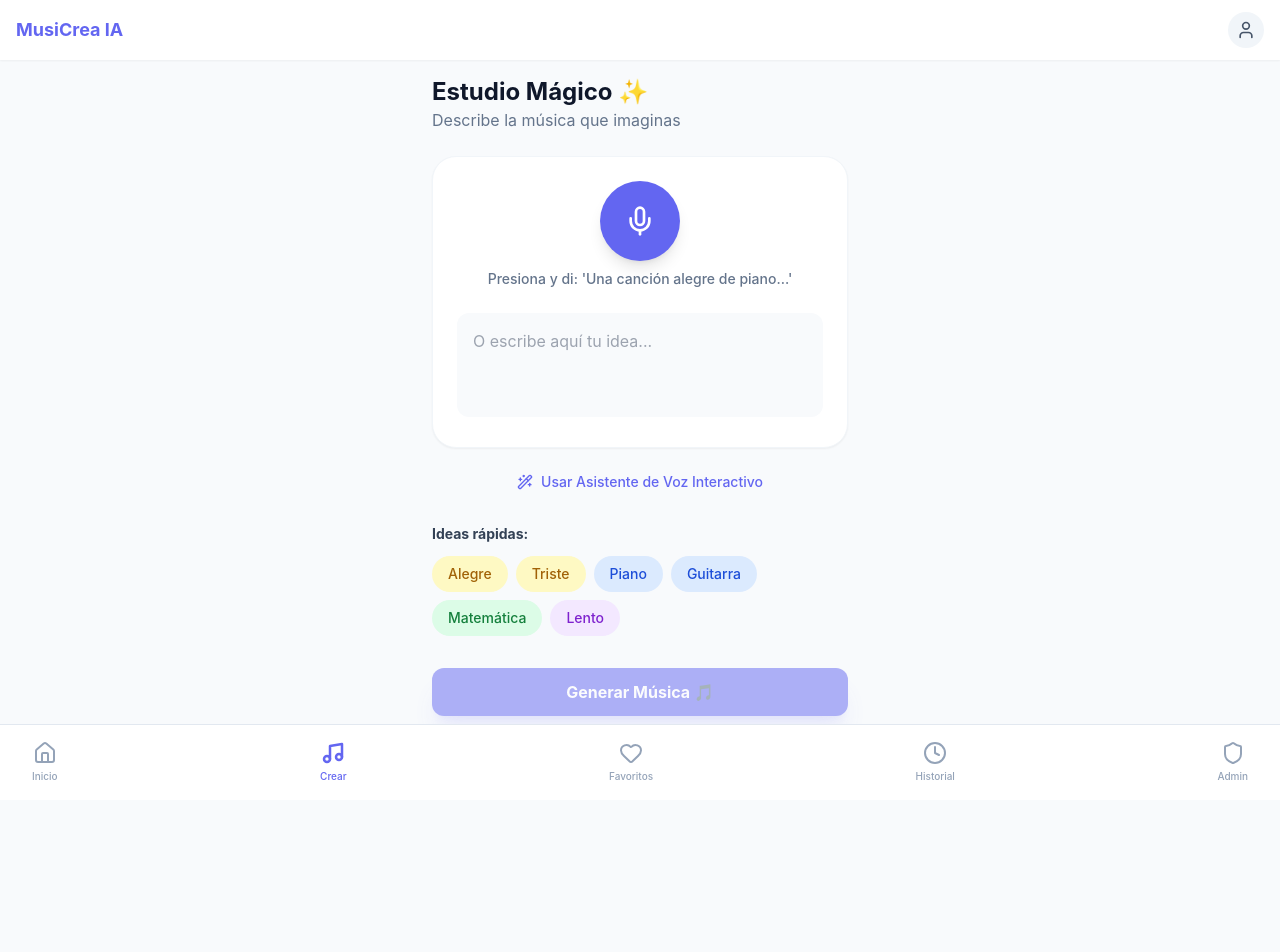
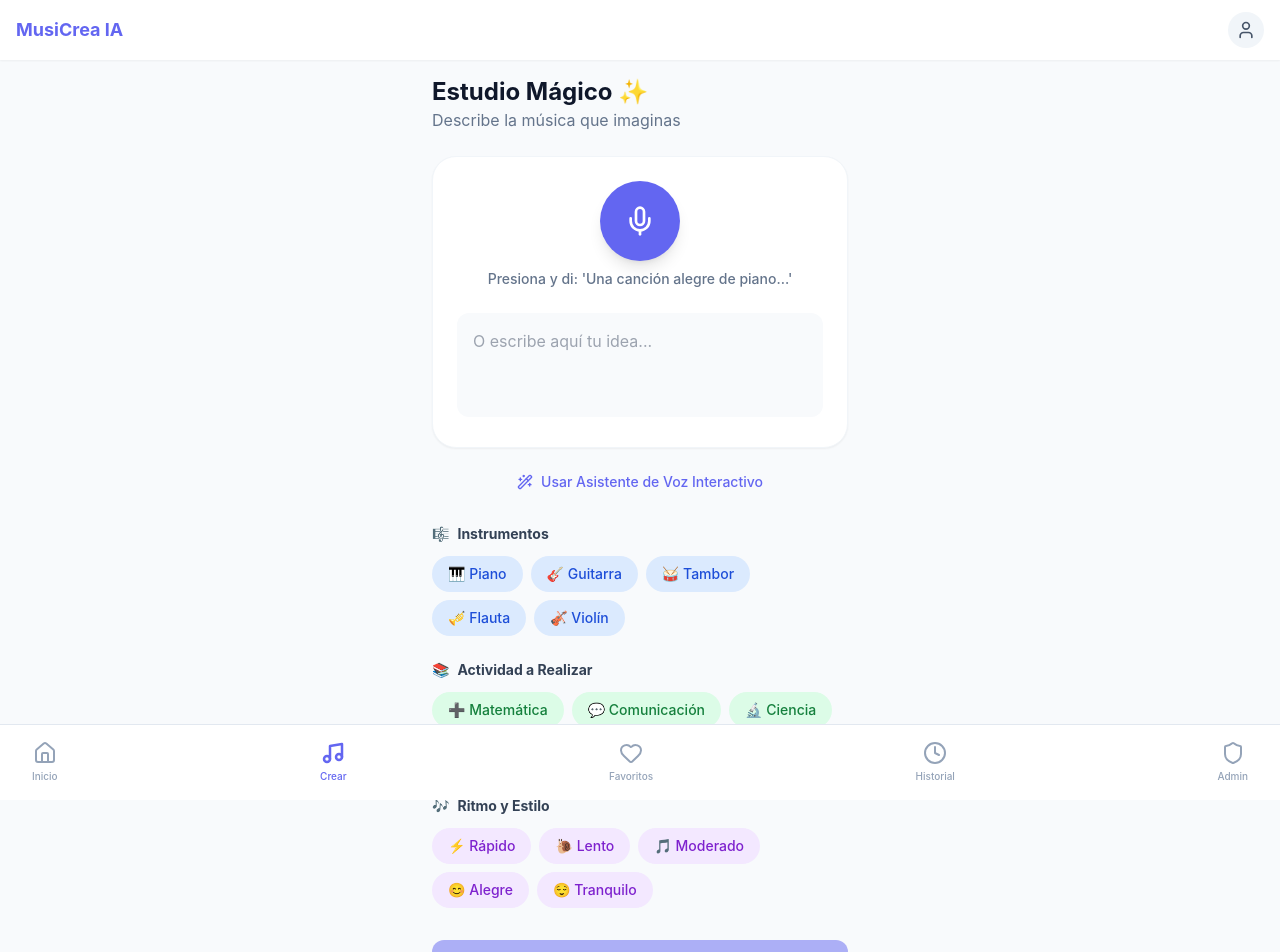
Before and after one commit to RicardoDQ73/swift-comet, a React (Vite) app in the folder frontend_new/: page /create in a window 1280 px wide. Shown: the top 952 px of the page. Before the commit the page ends 892 px from the top, so only its background shows below. Built offline with nearby package versions, Linux system fonts and the light colour scheme; sample sign-in values are in the browser's storage.

Commit message:
Reorganized Create Music page with categorized quick ideas (Instruments, Activities, Rhythm)

```diff
--- a/frontend_new/src/pages/CreateMusic.jsx
+++ b/frontend_new/src/pages/CreateMusic.jsx
@@ -12,21 +12,35 @@
     const [loading, setLoading] = useState(false);
     const [showAssistant, setShowAssistant] = useState(false);
 
-    const tags = [
-        { label: 'Alegre', type: 'mood' },
-        { label: 'Triste', type: 'mood' },
-        { label: 'Piano', type: 'instrument' },
-        { label: 'Guitarra', type: 'instrument' },
-        { label: 'Matemática', type: 'course' },
-        { label: 'Lento', type: 'rhythm' },
-    ];
+    const quickIdeas = {
+        instruments: [
+            { label: 'Piano', icon: '🎹' },
+            { label: 'Guitarra', icon: '🎸' },
+            { label: 'Tambor', icon: '🥁' },
+            { label: 'Flauta', icon: '🎺' },
+            { label: 'Violín', icon: '🎻' },
+        ],
+        activities: [
+            { label: 'Matemática', icon: '➕' },
+            { label: 'Comunicación', icon: '💬' },
+            { label: 'Ciencia', icon: '🔬' },
+            { label: 'Arte', icon: '🎨' },
+            { label: 'Educación Física', icon: '⚽' },
+        ],
+        rhythm: [
+            { label: 'Rápido', icon: '⚡' },
+            { label: 'Lento', icon: '🐌' },
+            { label: 'Moderado', icon: '🎵' },
+            { label: 'Alegre', icon: '😊' },
+            { label: 'Tranquilo', icon: '😌' },
+        ],
+    };
 
     const handleGenerate = async () => {
         if (!prompt.trim()) return;
         setLoading(true);
         try {
             const response = await api.post('/music/generate', { prompt });
-            // navigate(`/player/${response.data.song.id}`);
             window.location.href = `/player/${response.data.song.id}`;
         } catch (error) {
             console.error("Error generando:", error);
@@ -48,7 +62,64 @@
                 <div className="w-full"><textarea value={prompt} onChange={(e) => setPrompt(e.target.value)} placeholder="O escribe aquí tu idea..." className="w-full p-4 rounded-xl bg-slate-50 border-none focus:ring-2 focus:ring-primary resize-none text-slate-700" rows="3" /></div>
             </div>
             <div className="mb-8 text-center"><button onClick={() => setShowAssistant(true)} className="text-primary font-medium text-sm flex items-center justify-center gap-2 mx-auto hover:underline"><Wand2 size={16} /> Usar Asistente de Voz Interactivo</button></div>
-            <div className="mb-8"><p className="text-sm font-bold text-slate-700 mb-3">Ideas rápidas:</p><div className="flex flex-wrap gap-2">{tags.map((tag) => (<button key={tag.label} onClick={() => addTag(tag.label)} className={`px-4 py-2 rounded-full text-sm font-medium transition-colors ${tag.type === 'mood' ? 'bg-yellow-100 text-yellow-700' : ''} ${tag.type === 'instrument' ? 'bg-blue-100 text-blue-700' : ''} ${tag.type === 'course' ? 'bg-green-100 text-green-700' : ''} ${tag.type === 'rhythm' ? 'bg-purple-100 text-purple-700' : ''}`}>{tag.label}</button>))}</div></div>
+
+            {/* Categorías de Ideas Rápidas */}
+            <div className="mb-8 space-y-6">
+                {/* Instrumentos */}
+                <div>
+                    <h3 className="text-sm font-bold text-slate-700 mb-3 flex items-center gap-2">
+                        <span>🎼</span> Instrumentos
+                    </h3>
+                    <div className="flex flex-wrap gap-2">
+                        {quickIdeas.instruments.map((item) => (
+                            <button
+                                key={item.label}
+                                onClick={() => addTag(item.label)}
+                                className="px-4 py-2 rounded-full text-sm font-medium transition-colors bg-blue-100 text-blue-700 hover:bg-blue-200"
+                            >
+                                {item.icon} {item.label}
+                            </button>
+                        ))}
+                    </div>
+                </div>
+
+                {/* Actividades */}
+                <div>
+                    <h3 className="text-sm font-bold text-slate-700 mb-3 flex items-center gap-2">
+                        <span>📚</span> Actividad a Realizar
+                    </h3>
+                    <div className="flex flex-wrap gap-2">
+                        {quickIdeas.activities.map((item) => (
+                            <button
+                                key={item.label}
+                                onClick={() => addTag(item.label)}
+                                className="px-4 py-2 rounded-full text-sm font-medium transition-colors bg-green-100 text-green-700 hover:bg-green-200"
+                            >
+                                {item.icon} {item.label}
+                            </button>
+                        ))}
+                    </div>
+                </div>
+
+                {/* Ritmo */}
+                <div>
+                    <h3 className="text-sm font-bold text-slate-700 mb-3 flex items-center gap-2">
+                        <span>🎶</span> Ritmo y Estilo
+                    </h3>
+                    <div className="flex flex-wrap gap-2">
+                        {quickIdeas.rhythm.map((item) => (
+                            <button
+                                key={item.label}
+                                onClick={() => addTag(item.label)}
+                                className="px-4 py-2 rounded-full text-sm font-medium transition-colors bg-purple-100 text-purple-700 hover:bg-purple-200"
+                            >
+                                {item.icon} {item.label}
+                            </button>
+                        ))}
+                    </div>
+                </div>
+            </div>
+
             <Button fullWidth onClick={handleGenerate} isLoading={loading} disabled={!prompt} className="shadow-xl shadow-primary/20">Generar Música 🎵</Button>
         </div>
     );
```
